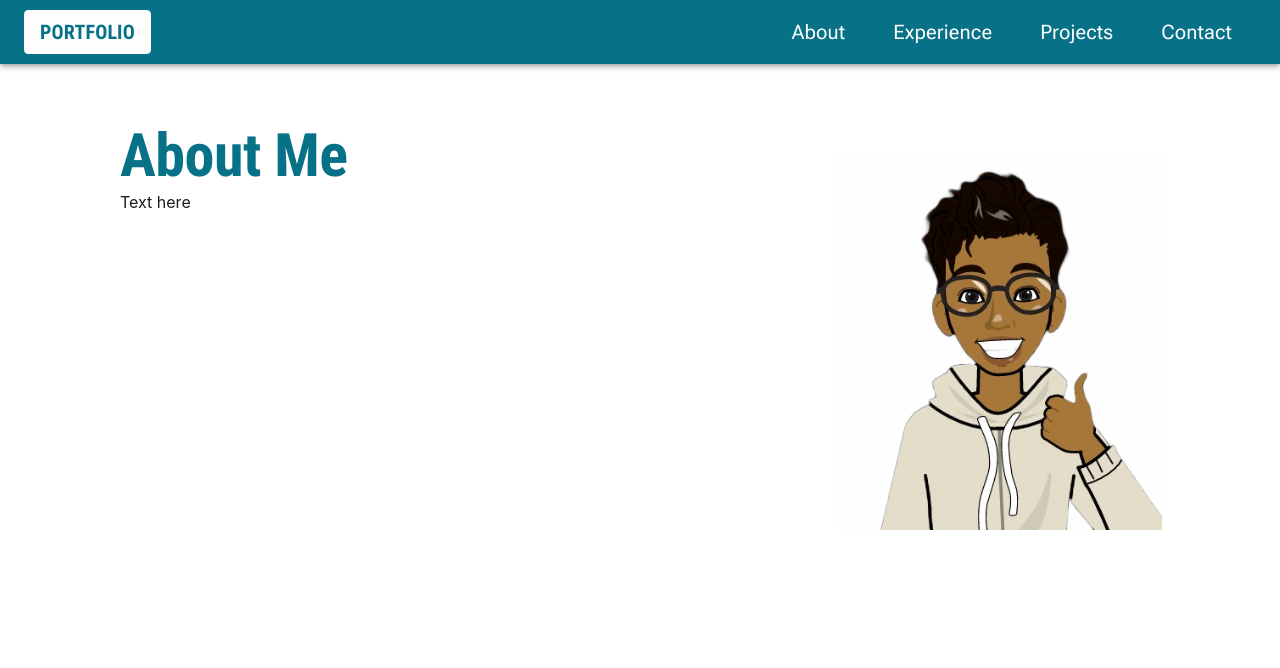
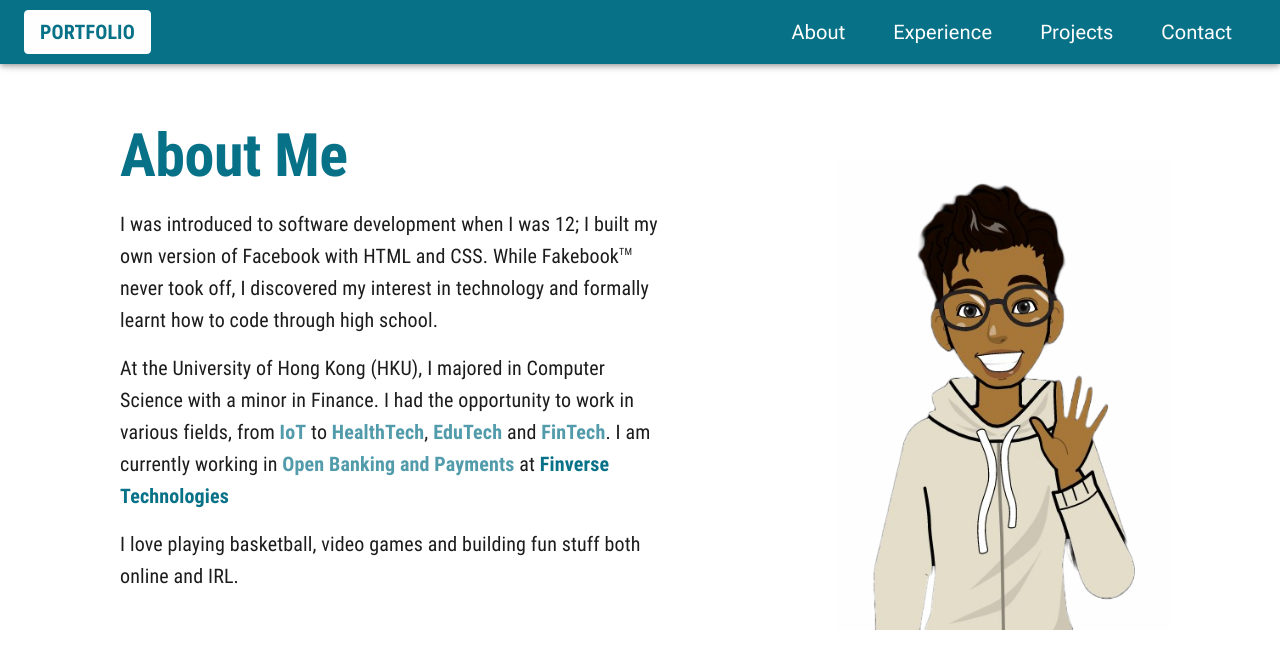
Before and after one commit to pranay1208/pranay1208.github.io, a React (Create React App) app: page /about in a window 1280 px wide. Shown: the top 668 px of the page. Built offline with nearby package versions, Linux system fonts and the light colour scheme.

Commit message:
Page text on about page

```diff
--- a/src/Pages/AboutMePage.jsx
+++ b/src/Pages/AboutMePage.jsx
@@ -1,10 +1,20 @@
 import { Box, Typography, Grid } from "@mui/material";
 import TopBar from "../Components/AppBar";
 import useResponsive from "../hooks/useResponsive";
-import avatar from "../images/thumbs-up-avatar.png";
+import avatar from "../images/hi-avatar.png";
 
 const pageColor = "#077187";
 const pageColorSecondary = "rgba(7,113,135,0.7)";
+
+const Hlspan = ({ children }) => {
+  return (
+    <span
+      style={{ color: pageColorSecondary, fontFamily: "RobotoCondensedBold" }}
+    >
+      {children}
+    </span>
+  );
+};
 
 const AboutMePage = () => {
   const { isMobile } = useResponsive();
@@ -15,16 +25,57 @@ const AboutMePage = () => {
       <Box paddingX={isMobile ? 3 : 15} paddingTop={15} paddingBottom={5}>
         <Grid container spacing={5}>
           <Grid container item lg={8} xs>
-            <Box>
+            <Box maxWidth='80%'>
               <Typography
                 variant='h2'
                 color={pageColor}
                 fontFamily='RobotoCondensedBold'
                 component='div'
+                marginBottom={2}
               >
                 About Me
               </Typography>
-              Text here
+              <Typography
+                variant='h6'
+                component='p'
+                fontFamily='RobotoCondensed'
+                marginBottom={2}
+              >
+                I was introduced to software development when I was 12; I built
+                my own version of Facebook with HTML and CSS. While Fakebook
+                <sup style={{ fontSize: 10 }}>TM</sup> never took off, I
+                discovered my interest in technology and formally learnt how to
+                code through high school.
+              </Typography>
+              <Typography
+                variant='h6'
+                component='p'
+                fontFamily='RobotoCondensed'
+                marginBottom={2}
+              >
+                At the University of Hong Kong (HKU), I majored in Computer
+                Science with a minor in Finance. I had the opportunity to work
+                in various fields, from <Hlspan>IoT</Hlspan> to{" "}
+                <Hlspan>HealthTech</Hlspan>, <Hlspan>EduTech</Hlspan> and{" "}
+                <Hlspan>FinTech</Hlspan>. I am currently working in{" "}
+                <Hlspan>Open Banking and Payments </Hlspan> at{" "}
+                <span
+                  style={{
+                    fontFamily: "RobotoCondensedBold",
+                    color: pageColor,
+                  }}
+                >
+                  Finverse Technologies
+                </span>
+              </Typography>
+              <Typography
+                variant='h6'
+                component='p'
+                fontFamily='RobotoCondensed'
+              >
+                I love playing basketball, video games and building fun stuff
+                both online and IRL.
+              </Typography>
             </Box>
           </Grid>
           <Grid
```
Also changed, not shown: src/images/hi-avatar.png (added).
